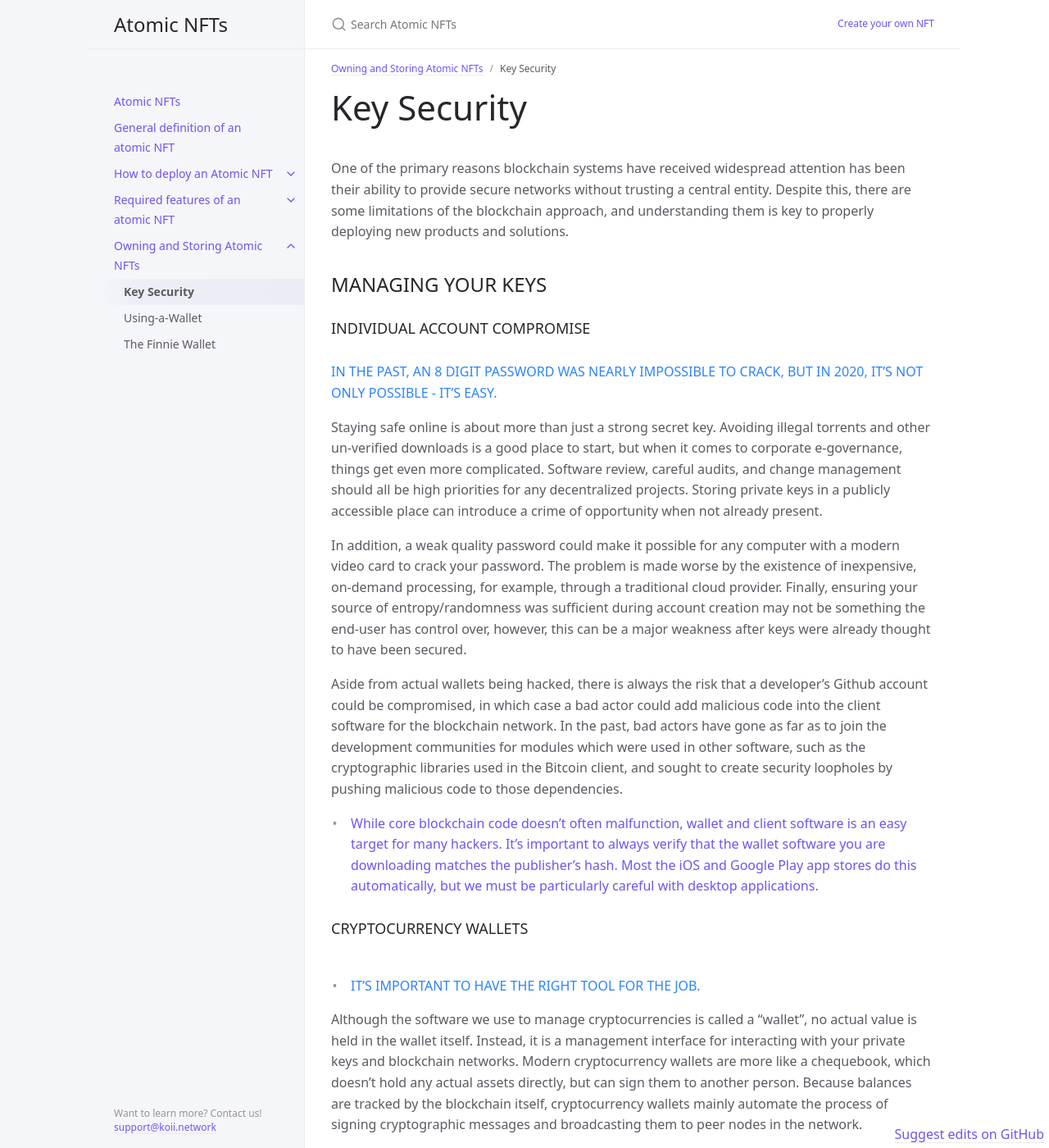
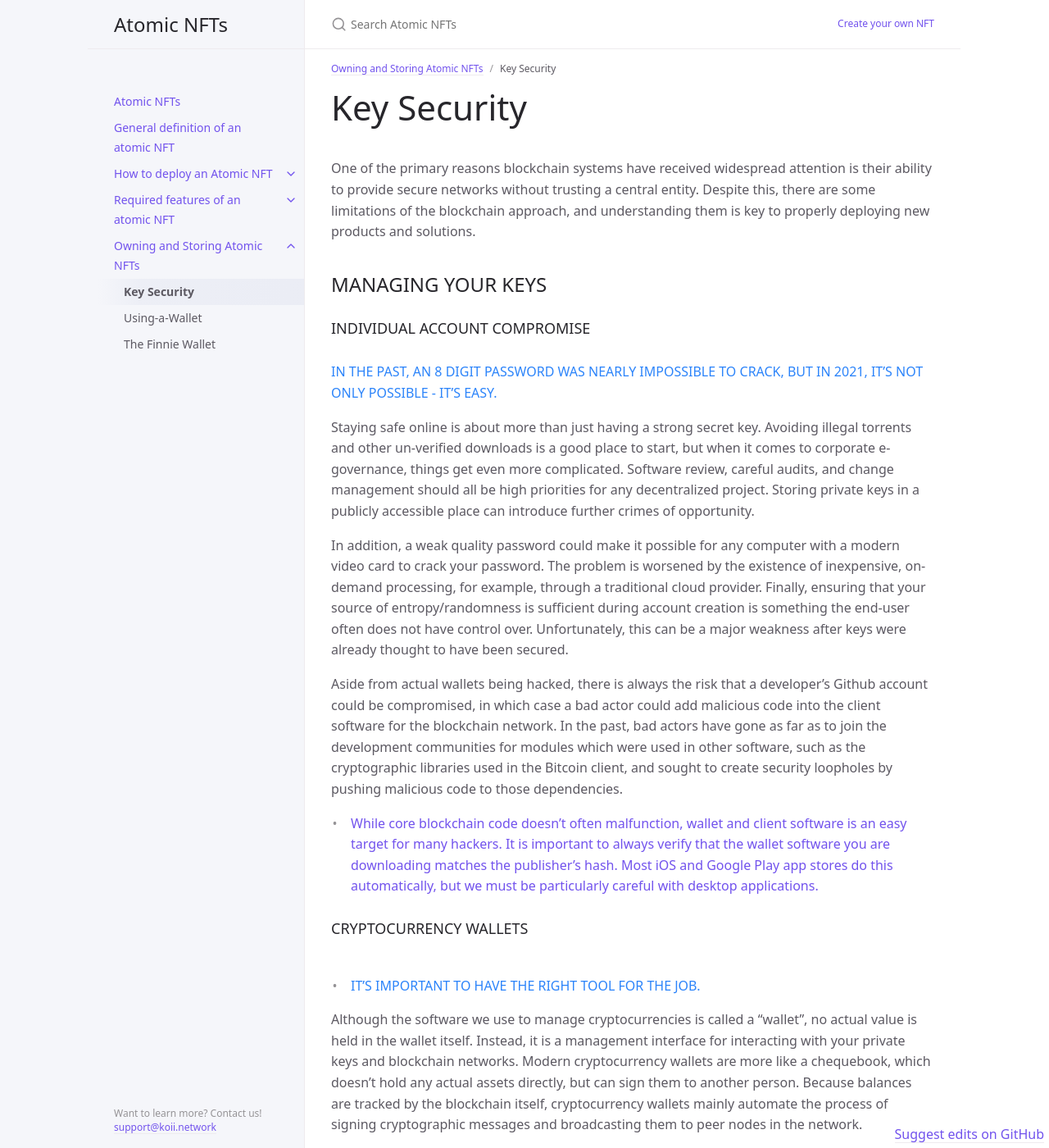
Before and after one commit to atomic-nfts/site, a Jekyll site: the page built from docs/Owning-and-Storing-Atomic-NFTs/Key-Security.md, in a window 1280 px wide and 1400 px high. Shown: the whole window at 82% size. Built offline with Jekyll 4.4.1, drawn with Linux system fonts in a browser that asks for light colours.

Commit message:
Update Key-Security.md
language.
@somali0128 the blue and purple text colors make it seem like that text is clickable. We need to find a different way to highlight these passages

```diff
--- a/docs/Owning-and-Storing-Atomic-NFTs/Key-Security.md
+++ b/docs/Owning-and-Storing-Atomic-NFTs/Key-Security.md
@@ -6,11 +6,11 @@ parent: Owning and Storing Atomic NFTs
 nav_order: 1
 ---
 
-# Key Security
+## Key Security
 {: .fs-9 }
 
 <br>
-One of the primary reasons blockchain systems have received widespread attention has been their ability to provide secure networks without trusting a central entity. Despite this, there are some limitations of the blockchain approach, and understanding them is key to properly deploying new products and solutions.
+One of the primary reasons blockchain systems have received widespread attention is their ability to provide secure networks without trusting a central entity. Despite this, there are some limitations of the blockchain approach, and understanding them is key to properly deploying new products and solutions.
 
 ## MANAGING YOUR KEYS
 
@@ -18,16 +18,16 @@ One of the primary reasons blockchain systems have received widespread attention
 ### INDIVIDUAL ACCOUNT COMPROMISE
 
 <br>
-IN THE PAST, AN 8 DIGIT PASSWORD WAS NEARLY IMPOSSIBLE TO CRACK, BUT IN 2020, IT’S NOT ONLY POSSIBLE - IT’S EASY.
+IN THE PAST, AN 8 DIGIT PASSWORD WAS NEARLY IMPOSSIBLE TO CRACK, BUT IN 2021, IT’S NOT ONLY POSSIBLE - IT’S EASY.
 {: .text-blue-000 }
 
-Staying safe online is about more than just a strong secret key. Avoiding illegal torrents and other un-verified downloads is a good place to start, but when it comes to corporate e-governance, things get even more complicated. Software review, careful audits, and change management should all be high priorities for any decentralized projects. Storing private keys in a publicly accessible place can introduce a crime of opportunity when not already present.
+Staying safe online is about more than just having a strong secret key. Avoiding illegal torrents and other un-verified downloads is a good place to start, but when it comes to corporate e-governance, things get even more complicated. Software review, careful audits, and change management should all be high priorities for any decentralized project. Storing private keys in a publicly accessible place can introduce further crimes of opportunity.
 
-In addition, a weak quality password could make it possible for any computer with a modern video card to crack your password. The problem is made worse by the existence of inexpensive, on-demand processing, for example, through a traditional cloud provider. Finally, ensuring your source of entropy/randomness was sufficient during account creation may not be something the end-user has control over, however, this can be a major weakness after keys were already thought to have been secured.
+In addition, a weak quality password could make it possible for any computer with a modern video card to crack your password. The problem is worsened by the existence of inexpensive, on-demand processing, for example, through a traditional cloud provider. Finally, ensuring that your source of entropy/randomness is sufficient during account creation is something the end-user often does not have control over. Unfortunately, this can be a major weakness after keys were already thought to have been secured.
 
 Aside from actual wallets being hacked, there is always the risk that a developer’s Github account could be compromised, in which case a bad actor could add malicious code into the client software for the blockchain network. In the past, bad actors have gone as far as to join the development communities for modules which were used in other software, such as the cryptographic libraries used in the Bitcoin client, and sought to create security loopholes by pushing malicious code to those dependencies.
 
-- While core blockchain code doesn't often malfunction, wallet and client software is an easy target for many hackers. It's important to always verify that the wallet software you are downloading matches the publisher's hash. Most the iOS and Google Play app stores do this automatically, but we must be particularly careful with desktop applications.
+- While core blockchain code doesn't often malfunction, wallet and client software is an easy target for many hackers. It is important to always verify that the wallet software you are downloading matches the publisher's hash. Most iOS and Google Play app stores do this automatically, but we must be particularly careful with desktop applications.
 {: .text-purple-000}
 ### CRYPTOCURRENCY WALLETS
 
```
